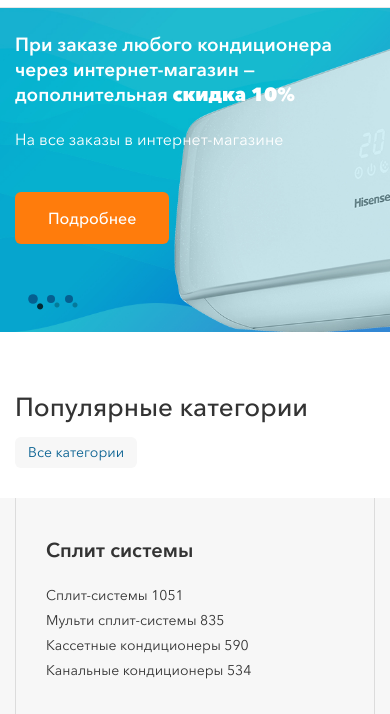
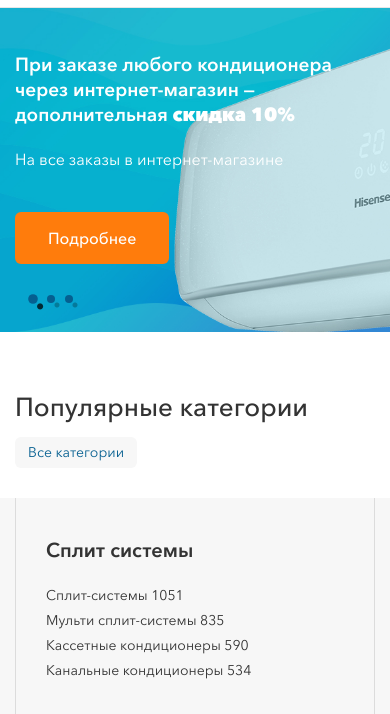
Before and after one commit to GrinCaseCode/grand-comfort, a plain HTML site: page index.html in a window 390 px wide. Shown: the part 52-766 px from the top of the page. Drawn offline with nearby package versions, Linux system fonts and the light colour scheme.

Commit message:
Add files via upload

```diff
--- a/css/media.css
+++ b/css/media.css
@@ -426,7 +426,7 @@
 /* Small Devices, Tablets */
 @media only screen and (max-width : 768px) {
 .item-billbord__content {
-    padding: 25px 25px;
+    padding: 40px 25px;
     padding-right: 90px;
 }
 .title-big {
@@ -530,7 +530,7 @@
 	border-radius: 0;
 }
 .item-billbord__content {
-    padding: 25px 15px;
+    padding: 45px 15px;
     }
     .title-big {
     font-size: 19px;
```
